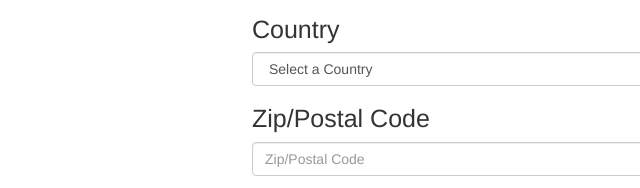
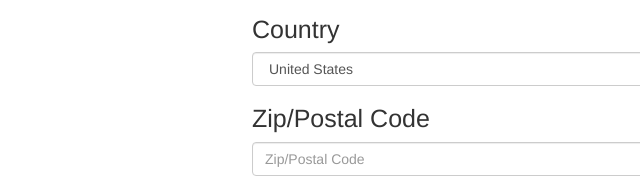
Before and after one commit to mshanken/SNDSignup, a website: page cannabisedition/index.html in a window 1280 px wide. Shown: the part 323-511 px from the top of the page, 13-653 px from the left. Drawn offline with Linux system fonts and the light colour scheme.

Commit message:
country option has a default selection

```diff
--- a/cannabisedition/index.html
+++ b/cannabisedition/index.html
@@ -306,7 +306,7 @@
                                 <option value="Ukraine">Ukraine</option>
                                 <option value="United Arab Emirates">United Arab Emirates</option>
                                 <option value="United Kingdom">United Kingdom</option>
-                                <option value="United States">United States</option>
+                                <option value="United States" selected>United States</option>
                                 <option value="United States Minor Outlying Islands">United States Minor Outlying Islands</option>
                                 <option value="Uruguay">Uruguay</option>
                                 <option value="Uzbekistan">Uzbekistan</option>
```
Also changed, not shown: index.html (+1 -1 lines).
